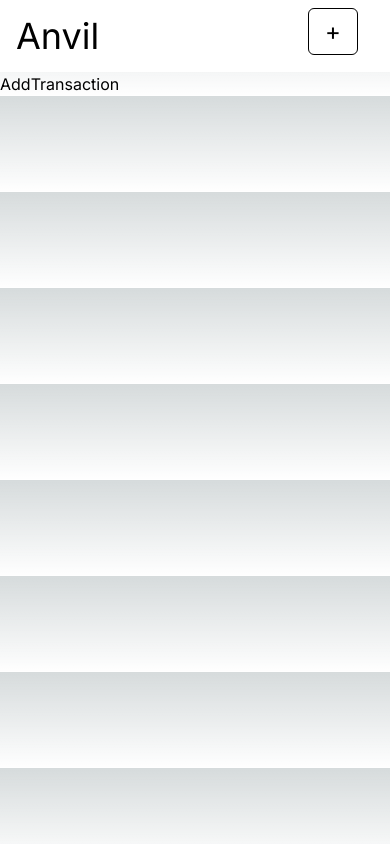
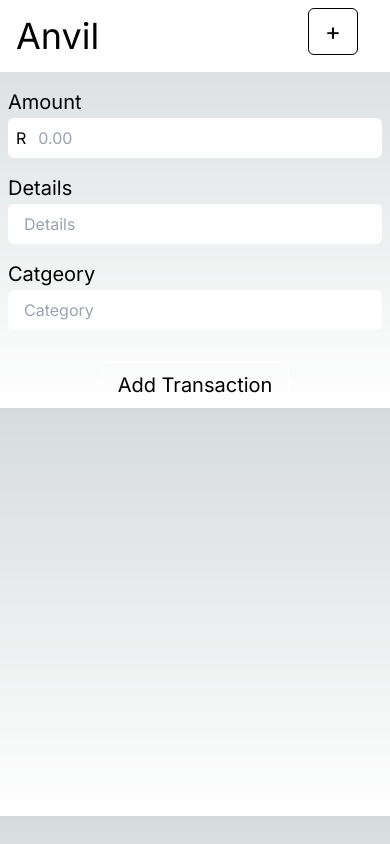
Before and after one commit to bengraham-B/anvil-client, a Next.js app: page /AddTransaction in a window 390 px wide. Built offline with nearby package versions, Linux system fonts and the light colour scheme.

Commit message:
Made add transaction page for phone view

```diff
--- a/app/AddTransaction/page.jsx
+++ b/app/AddTransaction/page.jsx
@@ -1,7 +1,42 @@
-import React from 'react'
+"use client"
+import React, { useState } from 'react'
 
 export default function AddTransaction() {
-  return (
-    <div>AddTransaction</div>
-  )
+    const [amount, setAmount] = useState()
+    console.log(amount)
+    return (
+        <main className='mt-4'>
+            <div className='flex flex-col space-y-4 '>
+
+                <div className='flex flex-col px-2 space-y-0.5'>
+                    <label for="amount" className='text-xl'>Amount</label>
+                    <div className='flex flex-row bg-white rounded-md space-x-1 px-2'>
+                        <h1 className='flex py-2 text-black align-middle text-center '>R</h1>
+                        <input type="text" name="amount" placeholder='0.00' className='flex w-full rounded-md pl-2 py-2 border-none outline-none text-black' onChange={(e) => setAmount(e.target.value)}/>
+                    </div>
+                </div>
+
+                <div className='flex flex-col px-2 space-y-0.5'>
+                    <label for="amount" className='text-xl'>Details</label>
+                    <div className='flex flex-row bg-white rounded-md space-x-1 px-2'>
+                        <input type="text" name="amount" placeholder='Details' className='flex w-full rounded-md pl-2 py-2 border-none outline-none text-black' onChange={(e) => setAmount(e.target.value)}/>
+                    </div>
+                </div>
+
+                <div className='flex flex-col px-2 space-y-0.5'>
+                    <label for="amount" className='text-xl'>Catgeory</label>
+                    <div className='flex flex-row bg-white rounded-md space-x-1 px-2'>
+                        <input type="text" name="amount" placeholder='Category' className='flex w-full rounded-md pl-2 py-2 border-none outline-none text-black' onChange={(e) => setAmount(e.target.value)}/>
+                    </div>
+                </div>
+
+            </div>
+
+            <div className='flex justify-center mt-8'>
+                <button className='border border-white rounded-md px-4 py-2 text-xl'>Add Transaction</button>
+            </div>
+
+
+        </main>
+    )
 }
--- a/app/Components/Header.tsx
+++ b/app/Components/Header.tsx
@@ -5,7 +5,7 @@ import Link from 'next/link'
 
 
 export default function Header() {
-	const [menu, showMenu] = useState(false)
+
     return (
         <main className='flex align-middle bg-white text-black justify-between py-4 px-4'>
 
```
